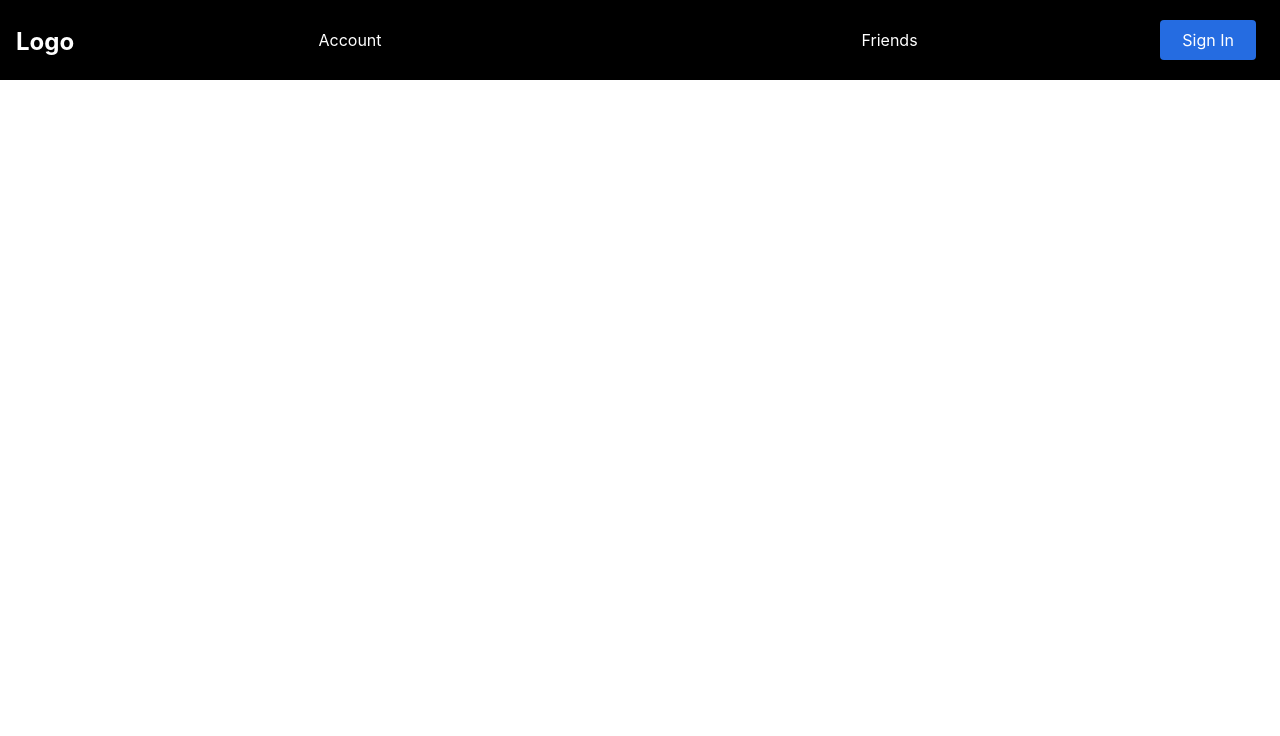
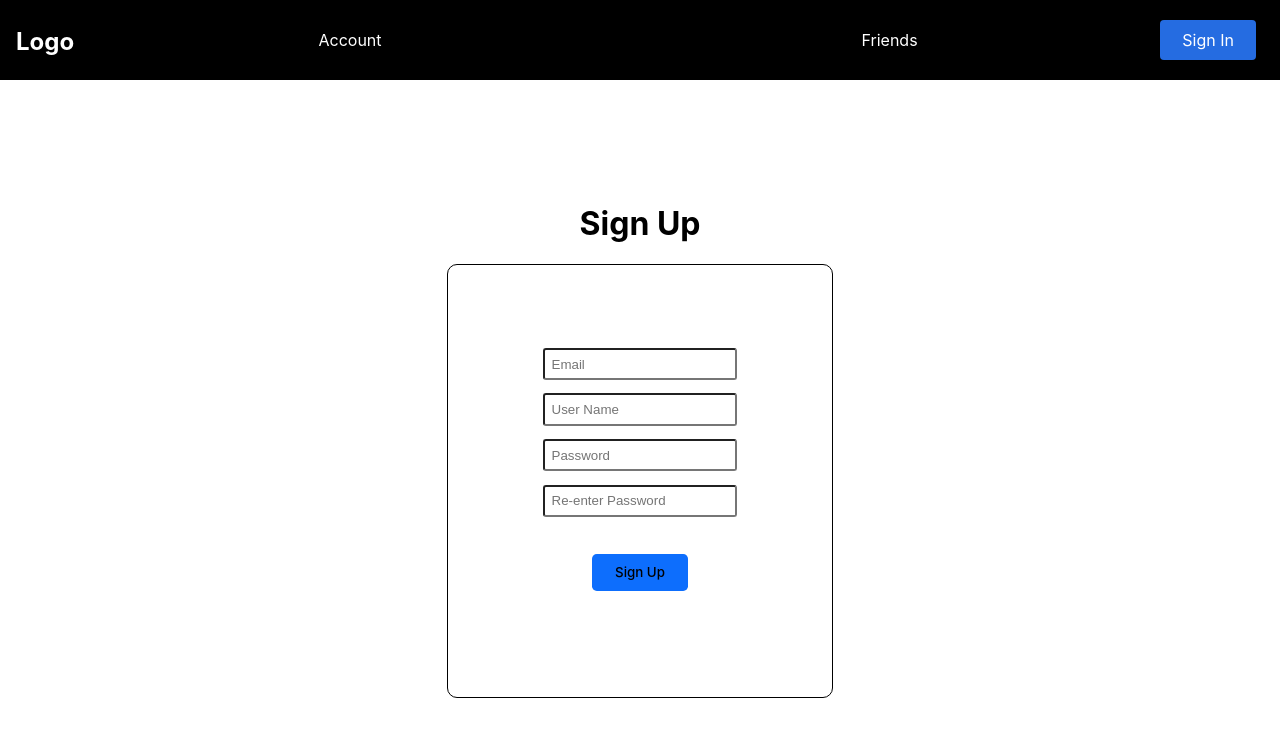
Before and after one commit to uofa-cmput404/404f23project-who-will, a React (Create React App) app in the folder SocialDistribution/FrontEnd/social-distribution/: page /signup in a window 1280 px wide. Shown: the top 736 px of the page. Built offline with nearby package versions, Linux system fonts and the light colour scheme.

Commit message:
finish signup page

```diff
--- a/SocialDistribution/FrontEnd/social-distribution/src/App.js
+++ b/SocialDistribution/FrontEnd/social-distribution/src/App.js
@@ -6,6 +6,7 @@ import Home from './pages/Home';
 import Account from './pages/Account';
 import Friends from './pages/Friends';
 import Login from './pages/Login';
+import SignUp from './pages/SignUp';
 function App() {
   return (
     <Router>
@@ -16,7 +17,7 @@ function App() {
         <Route path='/account' Component={Account}/>
         <Route path='/signin' Component={Login}/>
         <Route path='/friends' Component={Friends}/>
-
+        <Route path='/signup' Component={SignUp}/>
       </Routes>
     </Router>
   );
--- a/SocialDistribution/FrontEnd/social-distribution/src/pages/Login.jsx
+++ b/SocialDistribution/FrontEnd/social-distribution/src/pages/Login.jsx
@@ -41,7 +41,7 @@ const Login = () => {
           <Button size='md' variant="primary">Sign in</Button>
         </div>
         <TextLink>Forget password?</TextLink>
-        <TextLink>Don't have an account?</TextLink>
+        <TextLink to='/signup'>Don't have an account?</TextLink>
       </Container>
 
     </div>
--- /dev/null
+++ b/SocialDistribution/FrontEnd/social-distribution/src/pages/SignUp.jsx
@@ -0,0 +1,50 @@
+import React from "react";
+import styled from "styled-components";
+import TextInput from "../Components/TextInput";
+import Button from "../Components/Button";
+
+const ScrollContainer = styled.div`
+  overflow: auto;
+  display: flex;
+  flex-direction: column;
+  width: 30%;
+  height: 60%;
+  align-items: center;
+  justify-content: center;
+  border: 1px solid black;
+  border-radius: 10px;
+`;
+
+const SignUp = () => {
+  return (
+    <div
+      style={{
+        display: "flex",
+        flexDirection: "column",
+        justifyContent: "center",
+        alignItems: "center",
+        height: "90vh",
+      }}
+    >
+      <h1>Sign Up</h1>
+      <ScrollContainer>
+        <TextInput placeholder="Email"></TextInput>
+        <TextInput placeholder="User Name"></TextInput>
+        <TextInput placeholder="Password"></TextInput>
+        <TextInput placeholder="Re-enter Password"></TextInput>
+        <div
+          style={{
+            marginTop: "30px",
+            marginBottom: "30px",
+          }}
+        >
+          <Button size="md" variant="primary">
+            Sign Up
+          </Button>
+        </div>
+      </ScrollContainer>
+    </div>
+  );
+};
+
+export default SignUp;
```
